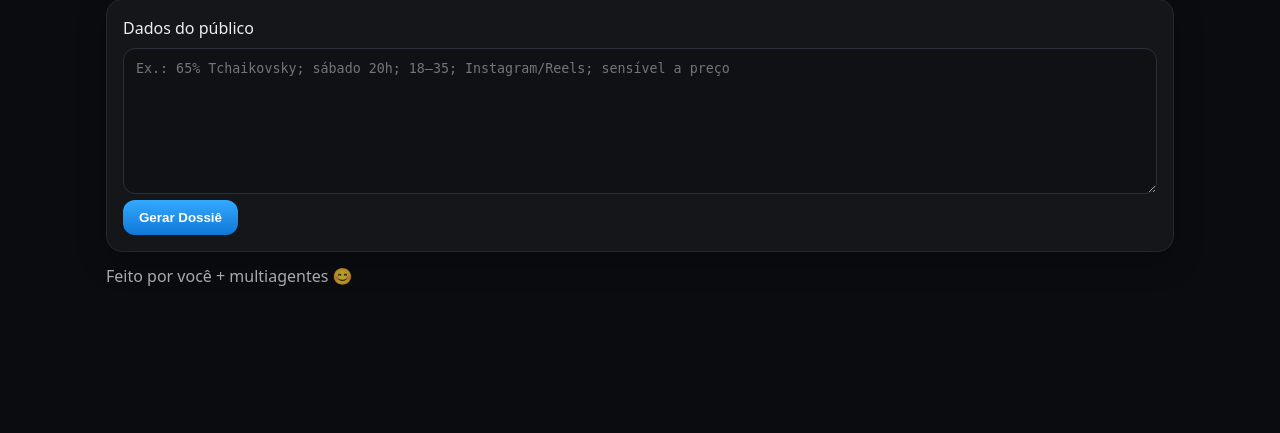
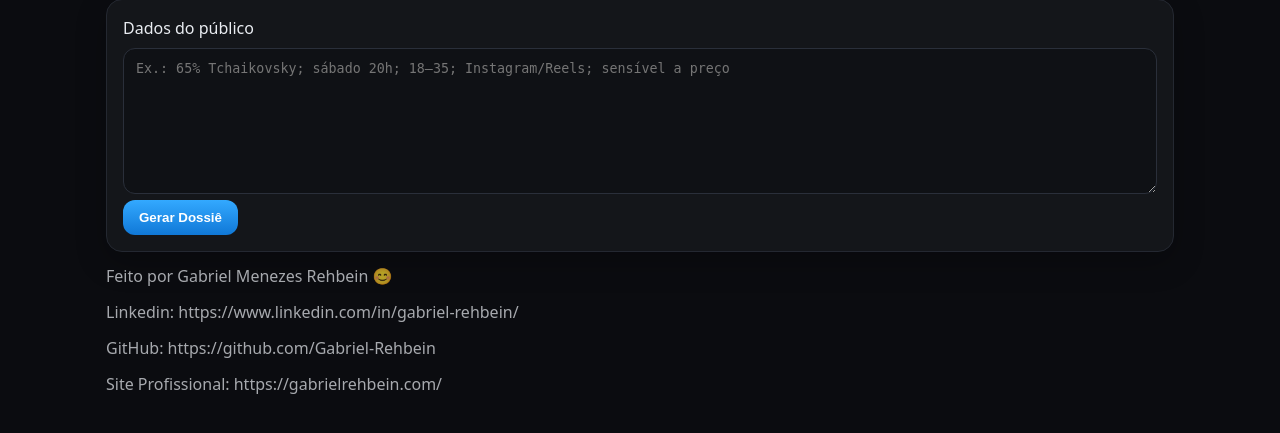
Before and after one commit to Gabriel-Rehbein/dossie_ballet_IA, a Flask app: page / in a window 1280 px wide. Shown: the part 140-573 px from the top of the page. Run offline with Flask 3, Linux system fonts and the light colour scheme; some libraries are stand-ins or nearby versions.

Commit message:
versao 3.0

```diff
--- a/templates/index.html
+++ b/templates/index.html
@@ -19,7 +19,10 @@
       <button type="submit">Gerar Dossiê</button>
     </form>
 
-    <footer>Feito por você + multiagentes 😊</footer>
+    <footer>Feito por Gabriel Menezes Rehbein 😊</footer>
+    <footer>Linkedin: https://www.linkedin.com/in/gabriel-rehbein/</footer>
+    <footer>GitHub: https://github.com/Gabriel-Rehbein</footer>
+    <footer>Site Profissional: https://gabrielrehbein.com/</footer>
   </main>
 </body>
 </html>
```
Also changed, not shown: README.md.
